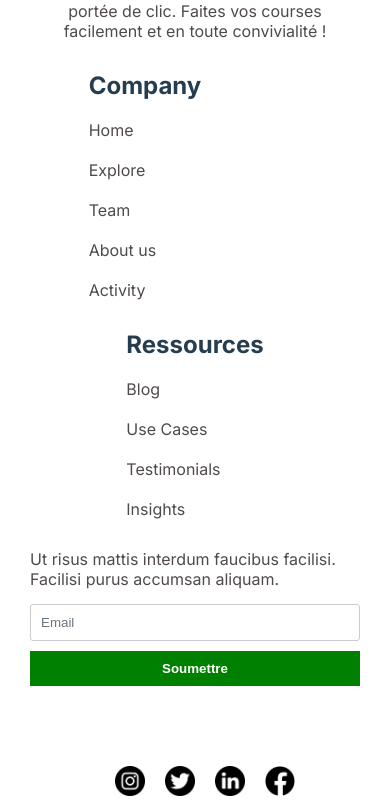
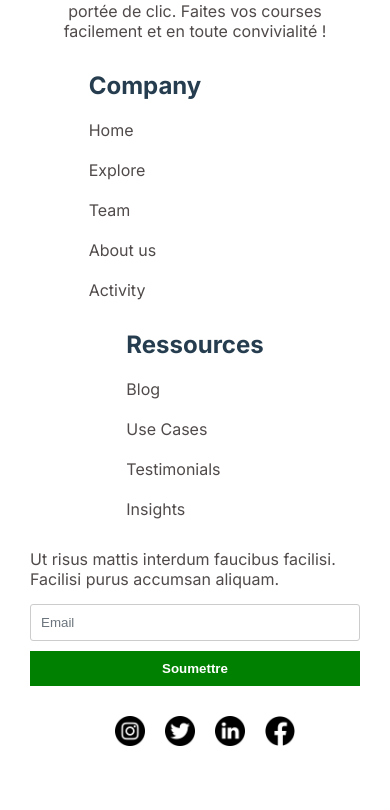
Before and after one commit to JDeniauSimplon/ProjetE-Commerce, a Next.js app in the folder frontend/: page / in a window 390 px wide. Shown: the part 985-1795 px from the top of the page. After the commit the page ends 1755 px from the top, so only its background shows below. Built offline with nearby package versions, Linux system fonts and the light colour scheme.

Commit message:
corrections mineurs

```diff
--- a/frontend/src/app/components/footer.module.css
+++ b/frontend/src/app/components/footer.module.css
@@ -122,7 +122,6 @@
 
 .footer .container .newsletter {
     margin-left: 0;
-    padding-bottom: 30px;
 }
 
 .footer .newsletter .form {
@@ -136,6 +135,6 @@
 }
 
 .footer .social_medias {
-    margin-bottom: 10px;
+    margin-top: 0;
 }
 }
```
